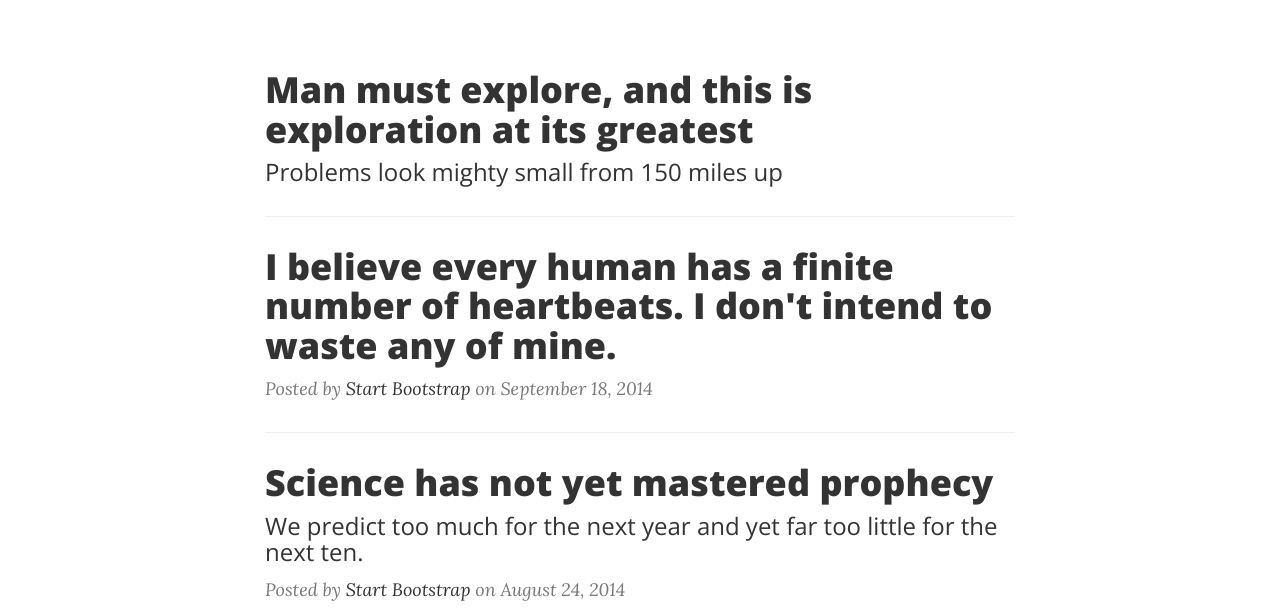
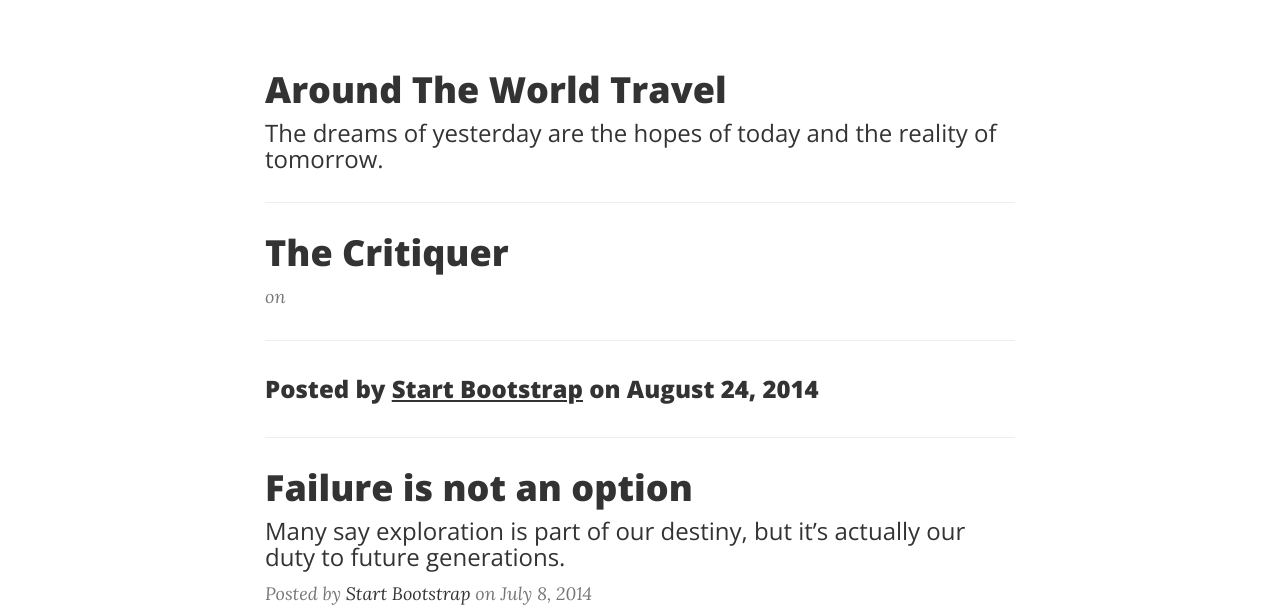
Before and after one commit to vanessagayot/CleanBlog.github.io, a website: page index.html in a window 1280 px wide. Shown: the part 432-1042 px from the top of the page. Drawn offline with nearby package versions, Linux system fonts and the light colour scheme.

Commit message:
Update index.html

```diff
--- a/index.html
+++ b/index.html
@@ -90,10 +90,10 @@
                 <div class="post-preview">
                     <a href="post.html">
                         <h2 class="post-title">
-                            Man must explore, and this is exploration at its greatest
+                           Around The World Travel
                         </h2>
                         <h3 class="post-subtitle">
-                            Problems look mighty small from 150 miles up
+                            The dreams of yesterday are the hopes of today and the reality of tomorrow.
                         </h3>
                     </a>
                     <p class="post-meta"> <a href="#"></a> </p>
@@ -102,20 +102,18 @@
                 <div class="post-preview">
                     <a href="post.html">
                         <h2 class="post-title">
-                            I believe every human has a finite number of heartbeats. I don't intend to waste any of mine.
+                            The Critiquer
                         </h2>
                     </a>
-                    <p class="post-meta">Posted by <a href="#">Start Bootstrap</a> on September 18, 2014</p>
+                    <p class="post-meta"> <a href="#"></a> on </p>
                 </div>
                 <hr>
                 <div class="post-preview">
                     <a href="post.html">
                         <h2 class="post-title">
-                            Science has not yet mastered prophecy
+
                         </h2>
                         <h3 class="post-subtitle">
-                            We predict too much for the next year and yet far too little for the next ten.
-                        </h3>
                     </a>
                     <p class="post-meta">Posted by <a href="#">Start Bootstrap</a> on August 24, 2014</p>
                 </div>
```
